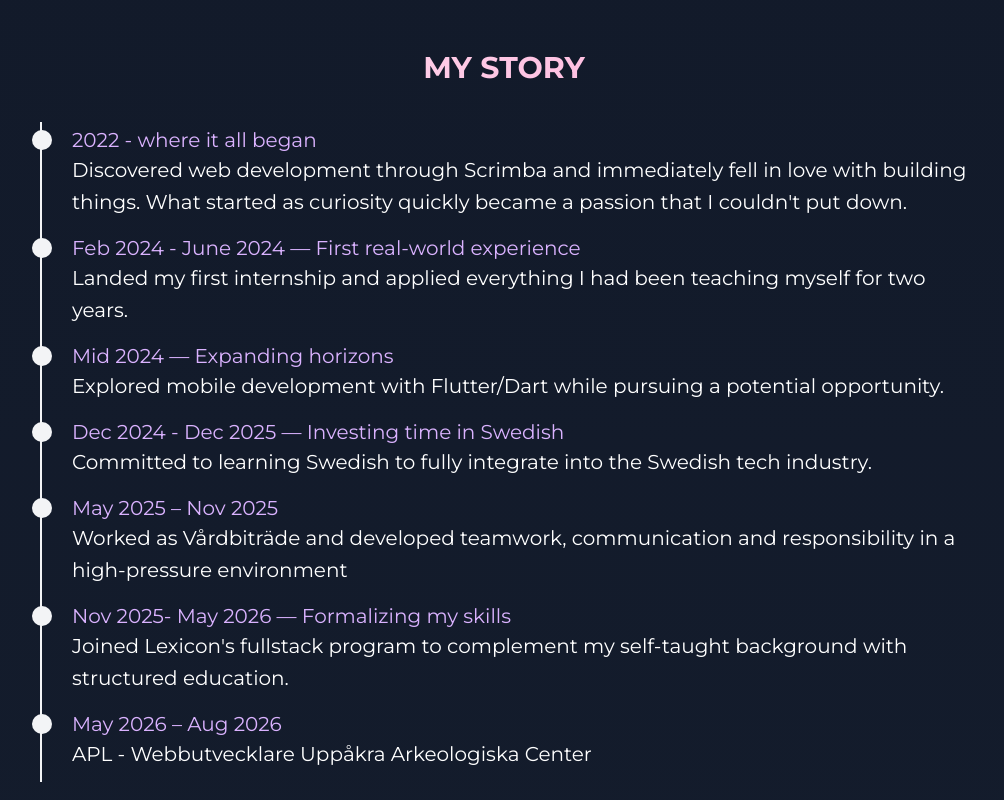
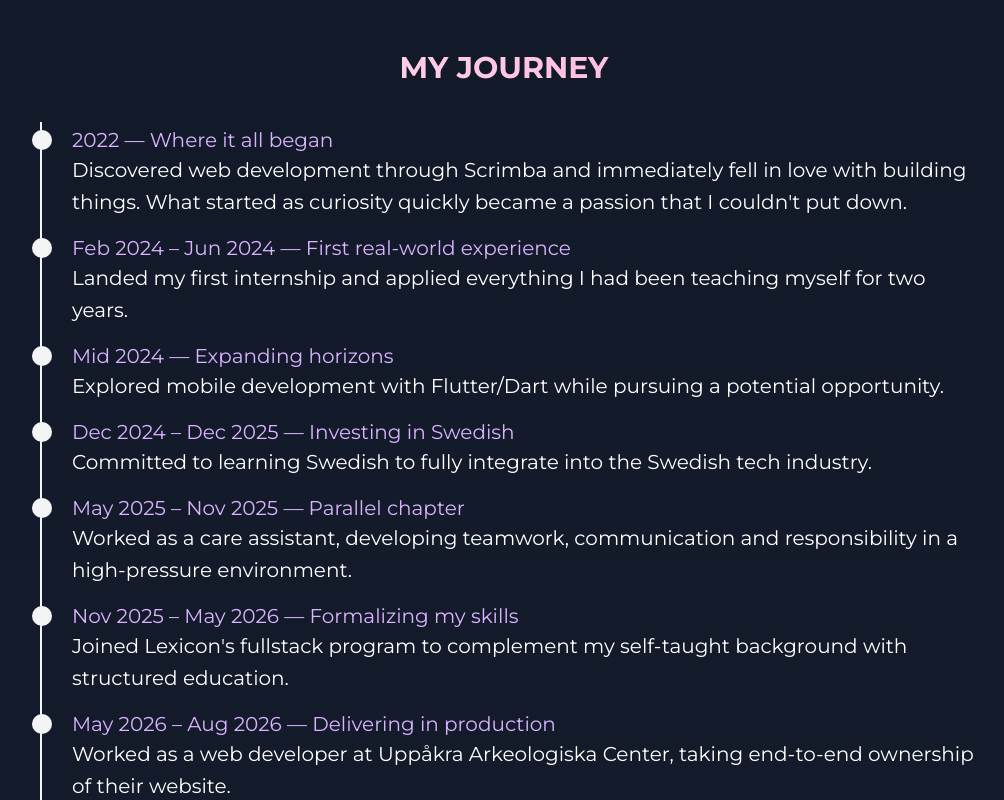
Before and after one commit to akshkin/my-portfolio, a Next.js app: page /en in a window 1280 px wide. Shown: the part 1080-1880 px from the top of the page, without its empty margins (136-1140 px from the left). Built offline with nearby package versions, Linux system fonts and the light colour scheme.

Commit message:
Translate my story

```diff
--- a/components/MyStory.jsx
+++ b/components/MyStory.jsx
@@ -1,47 +1,29 @@
+import { useTranslations } from "next-intl";
 import React from "react";
 
-const myStory = [
-	{
-		year: "2022 - where it all began",
-		info: "Discovered web development through Scrimba and immediately fell in love with building things. What started as curiosity quickly became a passion that I couldn't put down.",
-	},
-	{
-		year: "Feb 2024 - June 2024 — First real-world experience",
-		info: "Landed my first internship and applied everything I had been teaching myself for two years.",
-	},
-	{
-		year: "Mid 2024 — Expanding horizons",
-		info: "Explored mobile development with Flutter/Dart while pursuing a potential opportunity.",
-	},
-	{
-		year: "Dec 2024 - Dec 2025 — Investing time in Swedish",
-		info: "Committed to learning Swedish to fully integrate into the Swedish tech industry.",
-	},
-	{
-		year: "May 2025 – Nov 2025",
-		info: "Worked as Vårdbiträde and developed teamwork, communication and responsibility in a high-pressure environment",
-	},
-	{
-		year: "Nov 2025- May 2026 — Formalizing my skills",
-		info: "Joined Lexicon's fullstack program to complement my self-taught background with structured education.",
-	},
-	{
-		year: "May 2026 – Aug 2026",
-		info: "APL - Webbutvecklare Uppåkra Arkeologiska Center",
-	},
-];
+function MyStory() {
+	const t = useTranslations("myStory");
 
-function MyStory() {
+	const myStory = [
+		"scrimba",
+		"firstInternship",
+		"flutter",
+		"swedish",
+		"vardbitrade",
+		"lexicon",
+		"uppakra",
+	];
 	return (
 		<section className="p-8 max-w-5xl mx-auto text-xl mb-8 scroll-mt-16">
-			<h2 className="section-heading uppercase">My Story</h2>
+			<h2 className="section-heading uppercase">{t("title")}</h2>
 			{myStory.map((item) => (
-				<div className="relative p-2">
-					<h3 className="text-purple-300 pl-10">{item.year}</h3>
-					<p className="pl-10">{item.info}</p>
+				<div className="relative p-2" key={item}>
+					{console.log(item)}
+					<h3 className="text-purple-300 pl-10">{t(`items.${item}.year`)}</h3>
+					<p className="pl-10">{t(`items.${item}.info`)}</p>
 					<div>
 						<span className="w-5 h-5 rounded-full bg-gray-100 absolute top-3"></span>
-						<span className="w-[2px] h-full bg-gray-100 absolute top-1 left-4"></span>
+						<span className="w-0.5 h-full bg-gray-100 absolute top-1 left-4"></span>
 					</div>
 				</div>
 			))}
--- a/messages/en.json
+++ b/messages/en.json
@@ -28,6 +28,39 @@
 			"value": "{filesLength}+"
 		}
 	},
+	"myStory": {
+		"title": "My Journey",
+		"items": {
+			"scrimba": {
+				"year": "2022 — Where it all began",
+				"info": "Discovered web development through Scrimba and immediately fell in love with building things. What started as curiosity quickly became a passion that I couldn't put down."
+			},
+			"firstInternship": {
+				"year": "Feb 2024 – Jun 2024 — First real-world experience",
+				"info": "Landed my first internship and applied everything I had been teaching myself for two years."
+			},
+			"flutter": {
+				"year": "Mid 2024 — Expanding horizons",
+				"info": "Explored mobile development with Flutter/Dart while pursuing a potential opportunity."
+			},
+			"swedish": {
+				"year": "Dec 2024 – Dec 2025 — Investing in Swedish",
+				"info": "Committed to learning Swedish to fully integrate into the Swedish tech industry."
+			},
+			"vardbitrade": {
+				"year": "May 2025 – Nov 2025 — Parallel chapter",
+				"info": "Worked as a care assistant, developing teamwork, communication and responsibility in a high-pressure environment."
+			},
+			"lexicon": {
+				"year": "Nov 2025 – May 2026 — Formalizing my skills",
+				"info": "Joined Lexicon's fullstack program to complement my self-taught background with structured education."
+			},
+			"uppakra": {
+				"year": "May 2026 – Aug 2026 — Delivering in production",
+				"info": "Worked as a web developer at Uppåkra Arkeologiska Center, taking end-to-end ownership of their website."
+			}
+		}
+	},
 	"about": {
 		"title": "about me",
 		"paragraph1": "As a software developer with 3+ years of continuous learning and hands-on experience, my, focus is on front-end development, utilizing modern frontend frameworks like React to create intuitive user experiences. I enjoy leveraging AI as part of my development workflow for debugging, architectural decisions, improving code quality, and accelerating learning while maintaining strong problem-solving fundamentals. \n I am passionate about continuously improving my skills and collaborating with dynamic teams to deliver impactful projects. I am open to collaborate on interesting projects that add value.",
--- a/messages/sv.json
+++ b/messages/sv.json
@@ -28,6 +28,39 @@
 			"value": "{filesLength}+"
 		}
 	},
+	"myStory": {
+		"title": "Min resa",
+		"items": {
+			"scrimba": {
+				"year": "2022 — Där allt började",
+				"info": "Upptäckte webbutveckling via Scrimba och blev omedelbart förälskad i att bygga saker. Det som började som nyfikenhet blev snabbt en passion jag inte kunde lägga ifrån mig."
+			},
+			"firstInternship": {
+				"year": "Feb 2024 – Jun 2024 — Första verkliga erfarenheten",
+				"info": "Fick min första praktikplats och tillämpade allt jag hade lärt mig självständigt under två år."
+			},
+			"flutter": {
+				"year": "Mitten av 2024 — Nya horisonter",
+				"info": "Utforskade mobilutveckling med Flutter/Dart i samband med en potentiell möjlighet."
+			},
+			"swedish": {
+				"year": "Dec 2024 – Dec 2025 — Investering i svenska",
+				"info": "Åtog mig att lära mig svenska för att fullt ut integreras i den svenska tech-branschen."
+			},
+			"vardbitrade": {
+				"year": "Maj 2025 – Nov 2025 — Ett parallellt kapitel",
+				"info": "Arbetade som vårdbiträde och utvecklade teamarbete, kommunikation och ansvarstagande i en krävande miljö."
+			},
+			"lexicon": {
+				"year": "Nov 2025 – Maj 2026 — Formaliserade mina kunskaper",
+				"info": "Gick Lexicons fullstack-program för att komplettera min självlärda bakgrund med strukturerad utbildning."
+			},
+			"uppakra": {
+				"year": "Maj 2026 – Aug 2026 — Levererar i produktion",
+				"info": "Arbetade som webbutvecklare på Uppåkra Arkeologiska Center med end-to-end ansvar för deras webbplats."
+			}
+		}
+	},
 	"about": {
 		"title": "om mig",
 		"paragraph1": "Som mjukvaruutvecklare med 3+ års kontinuerligt lärande och praktisk erfarenhet fokuserar jag på frontendutveckling med moderna ramverk som React för att skapa intuitiva användarupplevelser. Jag använder AI som en del av mitt arbetsflöde för felsökning, arkitektoniska beslut, kodkvalitet och accelererat lärande – samtidigt som jag behåller starka problemlösningsfundament. \n Jag brinner för att kontinuerligt förbättra mina färdigheter och samarbeta med dynamiska team för att leverera meningsfulla projekt. Jag är öppen för samarbete på intressanta projekt som skapar värde.",
```
